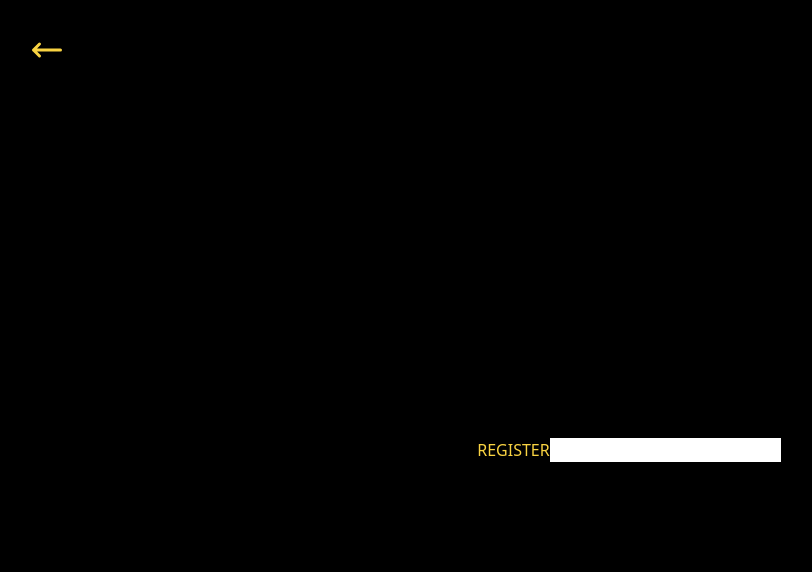
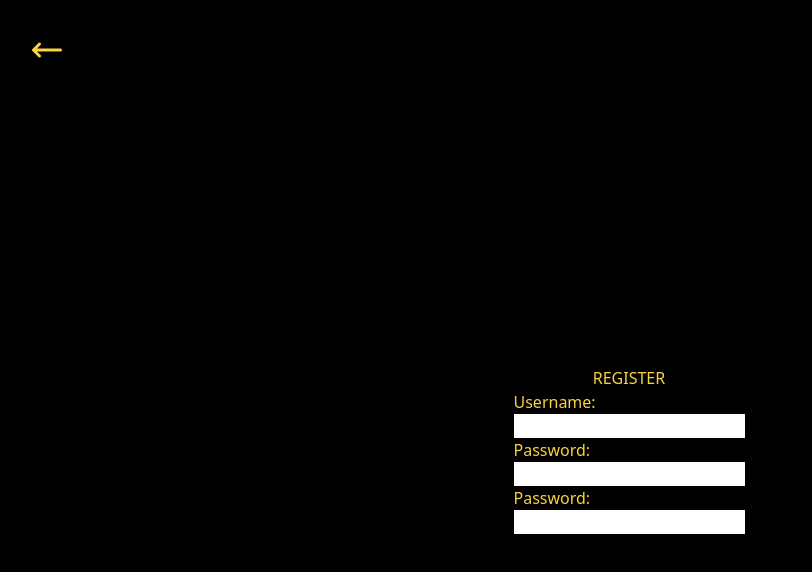
Before and after one commit to teoyi/fxjournal, a React (Create React App) app in the folder client/: page /register in a window 1280 px wide. Shown: the top 572 px of the page, without its empty margins (11-823 px from the left). Built offline with nearby package versions, Linux system fonts and the light colour scheme.

Commit message:
attempted to create registration page

```diff
--- a/client/src/components/Register.jsx
+++ b/client/src/components/Register.jsx
@@ -1,17 +1,65 @@
-import React from 'react'
+import React, { useRef, useState, useEffect } from 'react'
 
 const Register = () => {
-  return (
-    <div className="flex justify-center items-center h-auth-sect bg-black text-banana">
-        <h1 className="uppercase">register</h1>
-        <form>
-            <label>
+    const userRef = useRef();
 
-            </label>
-            <input type="text" name="" id="" />
-        </form>
-    </div>
-  )
+    const [username, setUsername] = useState('');
+    const [validName, setValidName] = useState(false);
+    const [useFocus, setUserFocus] = useState(false);
+
+    const [password, setPassword] = useState('');
+    const [validPassword, setValidPassword] = useState(false);
+    const [passwordFocus, setPasswordFocus] = useState(false);
+
+    const [matchPassword, setMatchPassword] = useState('');
+    const [validMatch, setValidMatch] = useState(false);
+    const [matchFocus, setMatchFocus] = useState(false);
+
+    return (
+        <div className="flex flex-col justify-center items-center h-auth-sect bg-black text-banana">
+            <h1 className="uppercase">register</h1>
+            <form className="flex flex-col">
+                <label htmlFor="username">
+                    Username:
+                </label>
+                <input
+                    type="text"
+                    id="username"
+                    autocomplete="off"
+                    ref={userRef}
+                    onChange={(e) => setUsername(e.target.value)}
+                    value={username}
+                    required
+                    onFocus={() => setUserFocus(true)}
+                    onBlur={() => setUserFocus(false)}
+                />
+                <label htmlFor="password">
+                    Password:
+                </label>
+                <input
+                    type="password"
+                    id="password"
+                    onChange={(e) => setPassword(e.target.value)}
+                    value={password}
+                    required
+                    onFocus={() => setPasswordFocus(true)}
+                    onBlur={() => setPasswordFocus(false)}
+                />
+                <label htmlFor="confirm_password">
+                    Password:
+                </label>
+                <input
+                    type="password"
+                    id="confirm_password"
+                    onChange={(e) => setMatchPassword(e.target.value)}
+                    value={matchPassword}
+                    required
+                    onFocus={() => setMatchFocus(true)}
+                    onBlur={() => setMatchFocus(false)}
+                />
+            </form>
+        </div>
+    )
 }
 
 export default Register
```
